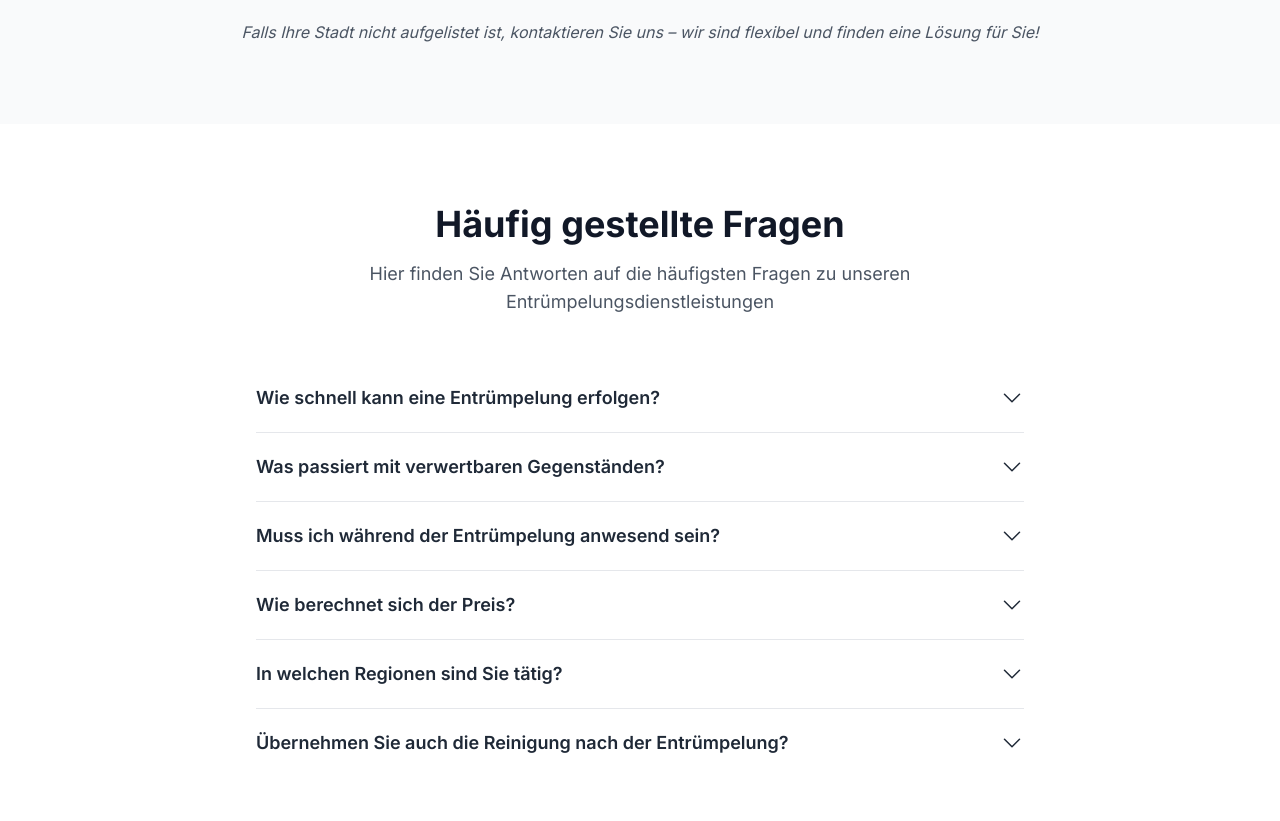
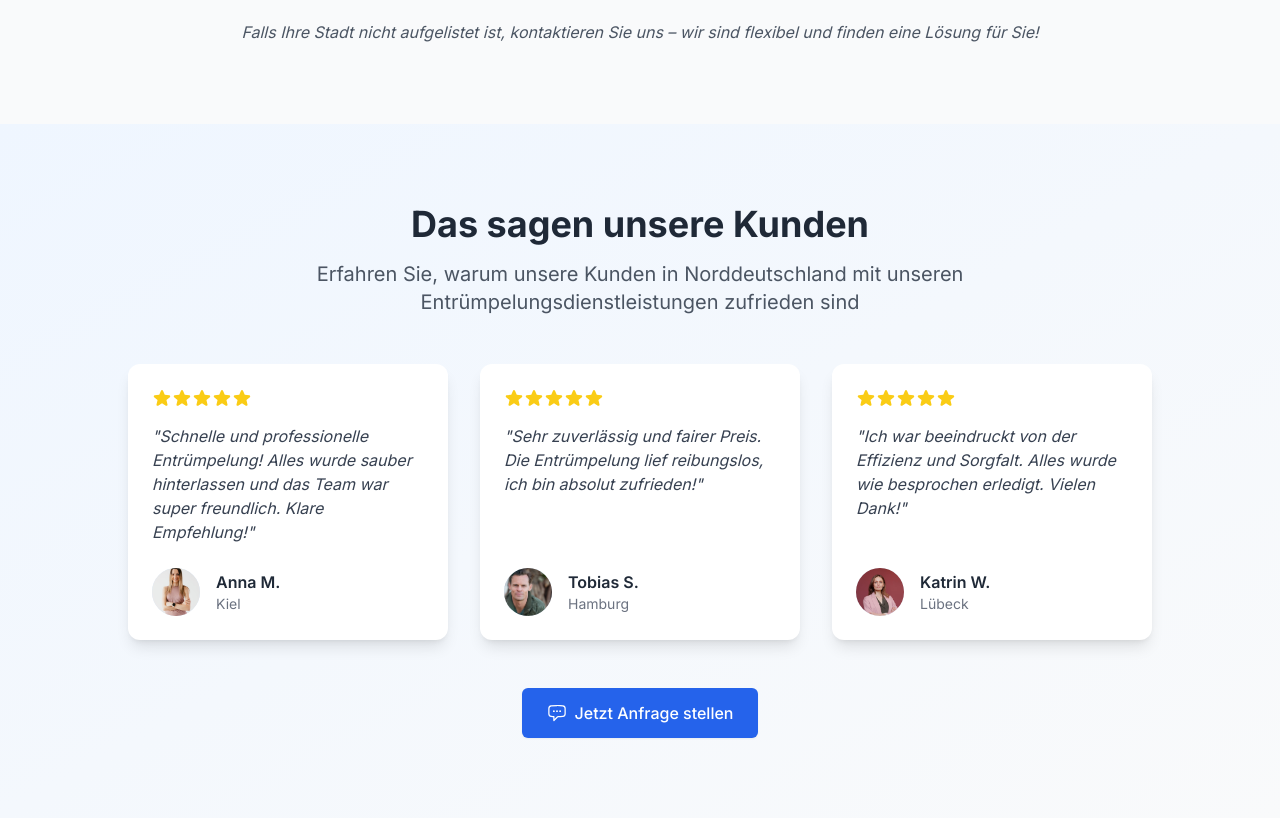
Before and after one commit to irfansefa/cursor-entruempelung-nord, an Astro site: page / in a window 1280 px wide. Shown: the part 3360-4181 px from the top of the page. Built offline with nearby package versions, Linux system fonts and the light colour scheme; Astro itself is replaced by a stand-in of ours.

Commit message:
Added Testimonials

```diff
--- /dev/null
+++ b/src/components/homepage/Testimonials.astro
@@ -0,0 +1,199 @@
+---
+// Testimonials component for the homepage
+---
+
+<section class="py-20 bg-gradient-to-br from-blue-50 to-gray-50">
+  <div class="container">
+    <div class="max-w-5xl mx-auto">
+      <div class="text-center mb-12">
+        <h2 class="text-3xl md:text-4xl font-bold text-gray-800 mb-4">Das sagen unsere Kunden</h2>
+        <p class="text-xl text-gray-600 max-w-3xl mx-auto">
+          Erfahren Sie, warum unsere Kunden in Norddeutschland mit unseren Entrümpelungsdienstleistungen zufrieden sind
+        </p>
+      </div>
+
+      <div class="grid grid-cols-1 md:grid-cols-2 lg:grid-cols-3 gap-8">
+        <!-- Testimonial 1 -->
+        <div class="bg-white rounded-xl shadow-lg overflow-hidden transform transition-transform hover:scale-105 flex flex-col h-full">
+          <div class="p-6 flex-grow">
+            <div class="flex items-center mb-4">
+              <div class="text-yellow-400 flex">
+                <svg xmlns="http://www.w3.org/2000/svg" viewBox="0 0 24 24" fill="currentColor" class="w-5 h-5">
+                  <path fill-rule="evenodd" d="M10.788 3.21c.448-1.077 1.976-1.077 2.424 0l2.082 5.007 5.404.433c1.164.093 1.636 1.545.749 2.305l-4.117 3.527 1.257 5.273c.271 1.136-.964 2.033-1.96 1.425L12 18.354 7.373 21.18c-.996.608-2.231-.29-1.96-1.425l1.257-5.273-4.117-3.527c-.887-.76-.415-2.212.749-2.305l5.404-.433 2.082-5.006z" clip-rule="evenodd" />
+                </svg>
+                <svg xmlns="http://www.w3.org/2000/svg" viewBox="0 0 24 24" fill="currentColor" class="w-5 h-5">
+                  <path fill-rule="evenodd" d="M10.788 3.21c.448-1.077 1.976-1.077 2.424 0l2.082 5.007 5.404.433c1.164.093 1.636 1.545.749 2.305l-4.117 3.527 1.257 5.273c.271 1.136-.964 2.033-1.96 1.425L12 18.354 7.373 21.18c-.996.608-2.231-.29-1.96-1.425l1.257-5.273-4.117-3.527c-.887-.76-.415-2.212.749-2.305l5.404-.433 2.082-5.006z" clip-rule="evenodd" />
+                </svg>
+                <svg xmlns="http://www.w3.org/2000/svg" viewBox="0 0 24 24" fill="currentColor" class="w-5 h-5">
+                  <path fill-rule="evenodd" d="M10.788 3.21c.448-1.077 1.976-1.077 2.424 0l2.082 5.007 5.404.433c1.164.093 1.636 1.545.749 2.305l-4.117 3.527 1.257 5.273c.271 1.136-.964 2.033-1.96 1.425L12 18.354 7.373 21.18c-.996.608-2.231-.29-1.96-1.425l1.257-5.273-4.117-3.527c-.887-.76-.415-2.212.749-2.305l5.404-.433 2.082-5.006z" clip-rule="evenodd" />
+                </svg>
+                <svg xmlns="http://www.w3.org/2000/svg" viewBox="0 0 24 24" fill="currentColor" class="w-5 h-5">
+                  <path fill-rule="evenodd" d="M10.788 3.21c.448-1.077 1.976-1.077 2.424 0l2.082 5.007 5.404.433c1.164.093 1.636 1.545.749 2.305l-4.117 3.527 1.257 5.273c.271 1.136-.964 2.033-1.96 1.425L12 18.354 7.373 21.18c-.996.608-2.231-.29-1.96-1.425l1.257-5.273-4.117-3.527c-.887-.76-.415-2.212.749-2.305l5.404-.433 2.082-5.006z" clip-rule="evenodd" />
+                </svg>
+                <svg xmlns="http://www.w3.org/2000/svg" viewBox="0 0 24 24" fill="currentColor" class="w-5 h-5">
+                  <path fill-rule="evenodd" d="M10.788 3.21c.448-1.077 1.976-1.077 2.424 0l2.082 5.007 5.404.433c1.164.093 1.636 1.545.749 2.305l-4.117 3.527 1.257 5.273c.271 1.136-.964 2.033-1.96 1.425L12 18.354 7.373 21.18c-.996.608-2.231-.29-1.96-1.425l1.257-5.273-4.117-3.527c-.887-.76-.415-2.212.749-2.305l5.404-.433 2.082-5.006z" clip-rule="evenodd" />
+                </svg>
+              </div>
+            </div>
+
+            <blockquote>
+              <p class="text-gray-700 italic">
+                "Schnelle und professionelle Entrümpelung! Alles wurde sauber hinterlassen und das Team war super freundlich. Klare Empfehlung!"
+              </p>
+            </blockquote>
+          </div>
+
+          <div class="mt-auto p-6 pt-0">
+            <div class="flex items-center">
+              <div class="w-12 h-12 bg-blue-100 rounded-full overflow-hidden mr-4 flex items-center justify-center">
+                <img
+                  src="/images/testimonials/person-1.jpg"
+                  alt="Anna M."
+                  class="w-full h-full object-cover"
+                  onerror="this.style.display='none'; this.nextElementSibling.style.display='flex';"
+                />
+                <svg
+                  xmlns="http://www.w3.org/2000/svg"
+                  viewBox="0 0 24 24"
+                  fill="currentColor"
+                  class="w-7 h-7 text-blue-600 hidden"
+                  style="display: none;"
+                >
+                  <path fill-rule="evenodd" d="M7.5 6a4.5 4.5 0 119 0 4.5 4.5 0 01-9 0zM3.751 20.105a8.25 8.25 0 0116.498 0 .75.75 0 01-.437.695A18.683 18.683 0 0112 22.5c-2.786 0-5.433-.608-7.812-1.7a.75.75 0 01-.437-.695z" clip-rule="evenodd" />
+                </svg>
+              </div>
+              <div>
+                <p class="font-semibold text-gray-800">Anna M.</p>
+                <p class="text-sm text-gray-500">Kiel</p>
+              </div>
+            </div>
+          </div>
+        </div>
+
+        <!-- Testimonial 2 -->
+        <div class="bg-white rounded-xl shadow-lg overflow-hidden transform transition-transform hover:scale-105 flex flex-col h-full">
+          <div class="p-6 flex-grow">
+            <div class="flex items-center mb-4">
+              <div class="text-yellow-400 flex">
+                <svg xmlns="http://www.w3.org/2000/svg" viewBox="0 0 24 24" fill="currentColor" class="w-5 h-5">
+                  <path fill-rule="evenodd" d="M10.788 3.21c.448-1.077 1.976-1.077 2.424 0l2.082 5.007 5.404.433c1.164.093 1.636 1.545.749 2.305l-4.117 3.527 1.257 5.273c.271 1.136-.964 2.033-1.96 1.425L12 18.354 7.373 21.18c-.996.608-2.231-.29-1.96-1.425l1.257-5.273-4.117-3.527c-.887-.76-.415-2.212.749-2.305l5.404-.433 2.082-5.006z" clip-rule="evenodd" />
+                </svg>
+                <svg xmlns="http://www.w3.org/2000/svg" viewBox="0 0 24 24" fill="currentColor" class="w-5 h-5">
+                  <path fill-rule="evenodd" d="M10.788 3.21c.448-1.077 1.976-1.077 2.424 0l2.082 5.007 5.404.433c1.164.093 1.636 1.545.749 2.305l-4.117 3.527 1.257 5.273c.271 1.136-.964 2.033-1.96 1.425L12 18.354 7.373 21.18c-.996.608-2.231-.29-1.96-1.425l1.257-5.273-4.117-3.527c-.887-.76-.415-2.212.749-2.305l5.404-.433 2.082-5.006z" clip-rule="evenodd" />
+                </svg>
+                <svg xmlns="http://www.w3.org/2000/svg" viewBox="0 0 24 24" fill="currentColor" class="w-5 h-5">
+                  <path fill-rule="evenodd" d="M10.788 3.21c.448-1.077 1.976-1.077 2.424 0l2.082 5.007 5.404.433c1.164.093 1.636 1.545.749 2.305l-4.117 3.527 1.257 5.273c.271 1.136-.964 2.033-1.96 1.425L12 18.354 7.373 21.18c-.996.608-2.231-.29-1.96-1.425l1.257-5.273-4.117-3.527c-.887-.76-.415-2.212.749-2.305l5.404-.433 2.082-5.006z" clip-rule="evenodd" />
+                </svg>
+                <svg xmlns="http://www.w3.org/2000/svg" viewBox="0 0 24 24" fill="currentColor" class="w-5 h-5">
+                  <path fill-rule="evenodd" d="M10.788 3.21c.448-1.077 1.976-1.077 2.424 0l2.082 5.007 5.404.433c1.164.093 1.636 1.545.749 2.305l-4.117 3.527 1.257 5.273c.271 1.136-.964 2.033-1.96 1.425L12 18.354 7.373 21.18c-.996.608-2.231-.29-1.96-1.425l1.257-5.273-4.117-3.527c-.887-.76-.415-2.212.749-2.305l5.404-.433 2.082-5.006z" clip-rule="evenodd" />
+                </svg>
+                <svg xmlns="http://www.w3.org/2000/svg" viewBox="0 0 24 24" fill="currentColor" class="w-5 h-5">
+                  <path fill-rule="evenodd" d="M10.788 3.21c.448-1.077 1.976-1.077 2.424 0l2.082 5.007 5.404.433c1.164.093 1.636 1.545.749 2.305l-4.117 3.527 1.257 5.273c.271 1.136-.964 2.033-1.96 1.425L12 18.354 7.373 21.18c-.996.608-2.231-.29-1.96-1.425l1.257-5.273-4.117-3.527c-.887-.76-.415-2.212.749-2.305l5.404-.433 2.082-5.006z" clip-rule="evenodd" />
+                </svg>
+              </div>
+            </div>
+
+            <blockquote>
+              <p class="text-gray-700 italic">
+                "Sehr zuverlässig und fairer Preis. Die Entrümpelung lief reibungslos, ich bin absolut zufrieden!"
+              </p>
+            </blockquote>
+          </div>
+
+          <div class="mt-auto p-6 pt-0">
+            <div class="flex items-center">
+              <div class="w-12 h-12 bg-blue-100 rounded-full overflow-hidden mr-4 flex items-center justify-center">
+                <img
+                  src="/images/testimonials/person-2.jpg"
+                  alt="Tobias S."
+                  class="w-full h-full object-cover"
+                  onerror="this.style.display='none'; this.nextElementSibling.style.display='flex';"
+                />
+                <svg
+                  xmlns="http://www.w3.org/2000/svg"
+                  viewBox="0 0 24 24"
+                  fill="currentColor"
+                  class="w-7 h-7 text-blue-600 hidden"
+                  style="display: none;"
+                >
+                  <path fill-rule="evenodd" d="M7.5 6a4.5 4.5 0 119 0 4.5 4.5 0 01-9 0zM3.751 20.105a8.25 8.25 0 0116.498 0 .75.75 0 01-.437.695A18.683 18.683 0 0112 22.5c-2.786 0-5.433-.608-7.812-1.7a.75.75 0 01-.437-.695z" clip-rule="evenodd" />
+                </svg>
+              </div>
+              <div>
+                <p class="font-semibold text-gray-800">Tobias S.</p>
+                <p class="text-sm text-gray-500">Hamburg</p>
+              </div>
+            </div>
+          </div>
+        </div>
+
+        <!-- Testimonial 3 -->
+        <div class="bg-white rounded-xl shadow-lg overflow-hidden transform transition-transform hover:scale-105 flex flex-col h-full">
+          <div class="p-6 flex-grow">
+            <div class="flex items-center mb-4">
+              <div class="text-yellow-400 flex">
+                <svg xmlns="http://www.w3.org/2000/svg" viewBox="0 0 24 24" fill="currentColor" class="w-5 h-5">
+                  <path fill-rule="evenodd" d="M10.788 3.21c.448-1.077 1.976-1.077 2.424 0l2.082 5.007 5.404.433c1.164.093 1.636 1.545.749 2.305l-4.117 3.527 1.257 5.273c.271 1.136-.964 2.033-1.96 1.425L12 18.354 7.373 21.18c-.996.608-2.231-.29-1.96-1.425l1.257-5.273-4.117-3.527c-.887-.76-.415-2.212.749-2.305l5.404-.433 2.082-5.006z" clip-rule="evenodd" />
+                </svg>
+                <svg xmlns="http://www.w3.org/2000/svg" viewBox="0 0 24 24" fill="currentColor" class="w-5 h-5">
+                  <path fill-rule="evenodd" d="M10.788 3.21c.448-1.077 1.976-1.077 2.424 0l2.082 5.007 5.404.433c1.164.093 1.636 1.545.749 2.305l-4.117 3.527 1.257 5.273c.271 1.136-.964 2.033-1.96 1.425L12 18.354 7.373 21.18c-.996.608-2.231-.29-1.96-1.425l1.257-5.273-4.117-3.527c-.887-.76-.415-2.212.749-2.305l5.404-.433 2.082-5.006z" clip-rule="evenodd" />
+                </svg>
+                <svg xmlns="http://www.w3.org/2000/svg" viewBox="0 0 24 24" fill="currentColor" class="w-5 h-5">
+                  <path fill-rule="evenodd" d="M10.788 3.21c.448-1.077 1.976-1.077 2.424 0l2.082 5.007 5.404.433c1.164.093 1.636 1.545.749 2.305l-4.117 3.527 1.257 5.273c.271 1.136-.964 2.033-1.96 1.425L12 18.354 7.373 21.18c-.996.608-2.231-.29-1.96-1.425l1.257-5.273-4.117-3.527c-.887-.76-.415-2.212.749-2.305l5.404-.433 2.082-5.006z" clip-rule="evenodd" />
+                </svg>
+                <svg xmlns="http://www.w3.org/2000/svg" viewBox="0 0 24 24" fill="currentColor" class="w-5 h-5">
+                  <path fill-rule="evenodd" d="M10.788 3.21c.448-1.077 1.976-1.077 2.424 0l2.082 5.007 5.404.433c1.164.093 1.636 1.545.749 2.305l-4.117 3.527 1.257 5.273c.271 1.136-.964 2.033-1.96 1.425L12 18.354 7.373 21.18c-.996.608-2.231-.29-1.96-1.425l1.257-5.273-4.117-3.527c-.887-.76-.415-2.212.749-2.305l5.404-.433 2.082-5.006z" clip-rule="evenodd" />
+                </svg>
+                <svg xmlns="http://www.w3.org/2000/svg" viewBox="0 0 24 24" fill="currentColor" class="w-5 h-5">
+                  <path fill-rule="evenodd" d="M10.788 3.21c.448-1.077 1.976-1.077 2.424 0l2.082 5.007 5.404.433c1.164.093 1.636 1.545.749 2.305l-4.117 3.527 1.257 5.273c.271 1.136-.964 2.033-1.96 1.425L12 18.354 7.373 21.18c-.996.608-2.231-.29-1.96-1.425l1.257-5.273-4.117-3.527c-.887-.76-.415-2.212.749-2.305l5.404-.433 2.082-5.006z" clip-rule="evenodd" />
+                </svg>
+              </div>
+            </div>
+
+            <blockquote>
+              <p class="text-gray-700 italic">
+                "Ich war beeindruckt von der Effizienz und Sorgfalt. Alles wurde wie besprochen erledigt. Vielen Dank!"
+              </p>
+            </blockquote>
+          </div>
+
+          <div class="mt-auto p-6 pt-0">
+            <div class="flex items-center">
+              <div class="w-12 h-12 bg-blue-100 rounded-full overflow-hidden mr-4 flex items-center justify-center">
+                <img
+                  src="/images/testimonials/person-3.jpg"
+                  alt="Katrin W."
+                  class="w-full h-full object-cover"
+                  onerror="this.style.display='none'; this.nextElementSibling.style.display='flex';"
+                />
+                <svg
+                  xmlns="http://www.w3.org/2000/svg"
+                  viewBox="0 0 24 24"
+                  fill="currentColor"
+                  class="w-7 h-7 text-blue-600 hidden"
+                  style="display: none;"
+                >
+                  <path fill-rule="evenodd" d="M7.5 6a4.5 4.5 0 119 0 4.5 4.5 0 01-9 0zM3.751 20.105a8.25 8.25 0 0116.498 0 .75.75 0 01-.437.695A18.683 18.683 0 0112 22.5c-2.786 0-5.433-.608-7.812-1.7a.75.75 0 01-.437-.695z" clip-rule="evenodd" />
+                </svg>
+              </div>
+              <div>
+                <p class="font-semibold text-gray-800">Katrin W.</p>
+                <p class="text-sm text-gray-500">Lübeck</p>
+              </div>
+            </div>
+          </div>
+        </div>
+      </div>
+
+      <!-- Call to Action -->
+      <div class="mt-12 text-center">
+        <a href="/kontakt" class="inline-flex items-center px-6 py-3 border border-transparent text-base font-medium rounded-md shadow-sm text-white bg-blue-600 hover:bg-blue-700 focus:outline-none">
+          <svg xmlns="http://www.w3.org/2000/svg" fill="none" viewBox="0 0 24 24" stroke-width="1.5" stroke="currentColor" class="w-5 h-5 mr-2">
+            <path stroke-linecap="round" stroke-linejoin="round" d="M8.625 9.75a.375.375 0 11-.75 0 .375.375 0 01.75 0zm0 0H8.25m4.125 0a.375.375 0 11-.75 0 .375.375 0 01.75 0zm0 0H12m4.125 0a.375.375 0 11-.75 0 .375.375 0 01.75 0zm0 0h-.375m-13.5 3.01c0 1.6 1.123 2.994 2.707 3.227 1.087.16 2.185.283 3.293.369V21l4.184-4.183a1.14 1.14 0 01.778-.332 48.294 48.294 0 005.83-.498c1.585-.233 2.708-1.626 2.708-3.228V6.741c0-1.602-1.123-2.995-2.707-3.228A48.394 48.394 0 0012 3c-2.392 0-4.744.175-7.043.513C3.373 3.746 2.25 5.14 2.25 6.741v6.018z" />
+          </svg>
+          Jetzt Anfrage stellen
+        </a>
+      </div>
+    </div>
+  </div>
+</section>
--- a/src/pages/index.astro
+++ b/src/pages/index.astro
@@ -5,6 +5,7 @@ import Services from '../components/homepage/Services.astro';
 import Features from '../components/homepage/Features.astro';
 import Process from '../components/homepage/Process.astro';
 import Regions from '../components/homepage/Regions.astro';
+import Testimonials from '../components/homepage/Testimonials.astro';
 import FAQ from '../components/homepage/FAQ.astro';
 import CTA from '../components/common/CTA.astro';
 ---
@@ -15,6 +16,7 @@ import CTA from '../components/common/CTA.astro';
 	<Features />
 	<Process />
 	<Regions />
+	<Testimonials />
 	<FAQ />
 	<CTA />
 </Layout>
```
Also changed, not shown: documentation/content/startseite.md (+14 -0 lines), public/images/testimonials/person-1.jpg (added), public/images/testimonials/person-2.jpg (added), public/images/testimonials/person-3.jpg (added).
